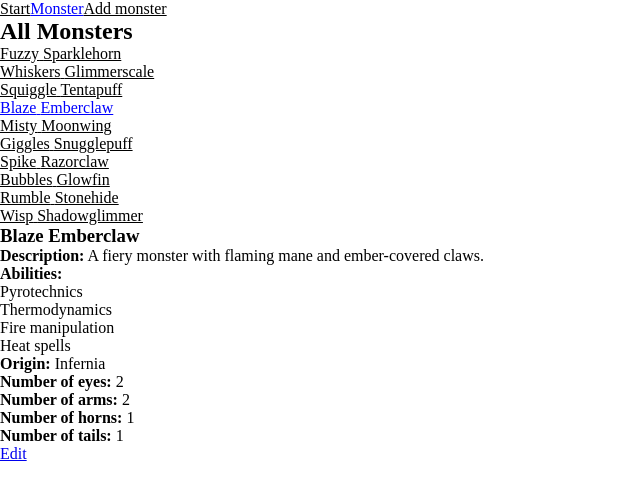
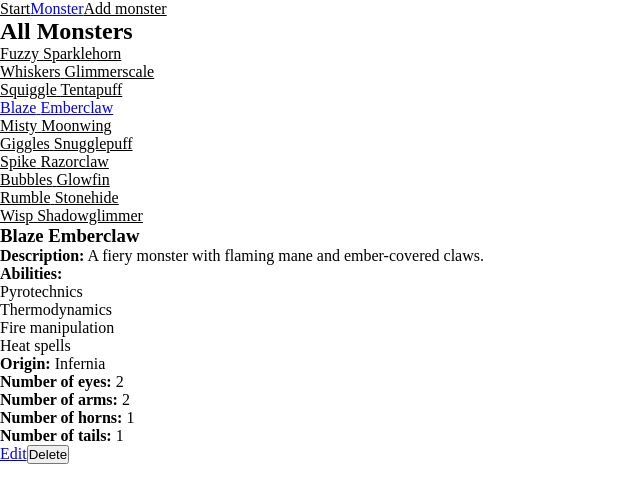
Before and after one commit to jRydell/Johan-Frontend23-monster-university, a React (Vite) app: page /monsters/Blaze in a window 1280 px wide. Shown: the top 502 px of the page, without its empty margins (0-640 px from the left). Built offline with nearby package versions, Linux system fonts and the light colour scheme.

Commit message:
added delete

```diff
--- a/src/pages/Monster.tsx
+++ b/src/pages/Monster.tsx
@@ -5,7 +5,7 @@ import { NavLink } from "react-router-dom";
 
 export const Monster = () => {
   const { monsterID } = useParams<{ monsterID: string }>();
-  const { state } = useContext(MonsterContext);
+  const { dispatch, state } = useContext(MonsterContext);
 
   // Find the selected monster
   const selectedMonster = state.monsters.find(
@@ -15,6 +15,13 @@ export const Monster = () => {
   if (!selectedMonster) {
     return <div>Monster not found!</div>;
   }
+
+  const handleClickDelete = () => {
+    dispatch({
+      type: "REMOVE",
+      payload: { first_name: selectedMonster.first_name },
+    });
+  };
 
   return (
     <div>
@@ -79,6 +86,7 @@ export const Monster = () => {
       <NavLink to={`/monsters/${selectedMonster.first_name}/edit`}>
         Edit
       </NavLink>
+      <button onClick={handleClickDelete}>Delete</button>
     </div>
   );
 };
--- a/src/state/Reducer.tsx
+++ b/src/state/Reducer.tsx
@@ -9,7 +9,7 @@ export const reducer = (state: MonsterState, action: Action): MonsterState => {
     case "REMOVE":
       return {
         monsters: state.monsters.filter(
-          (monster) => monster.id !== action.payload
+          (monster) => monster.first_name !== action.payload.first_name
         ),
       };
     default:
```
